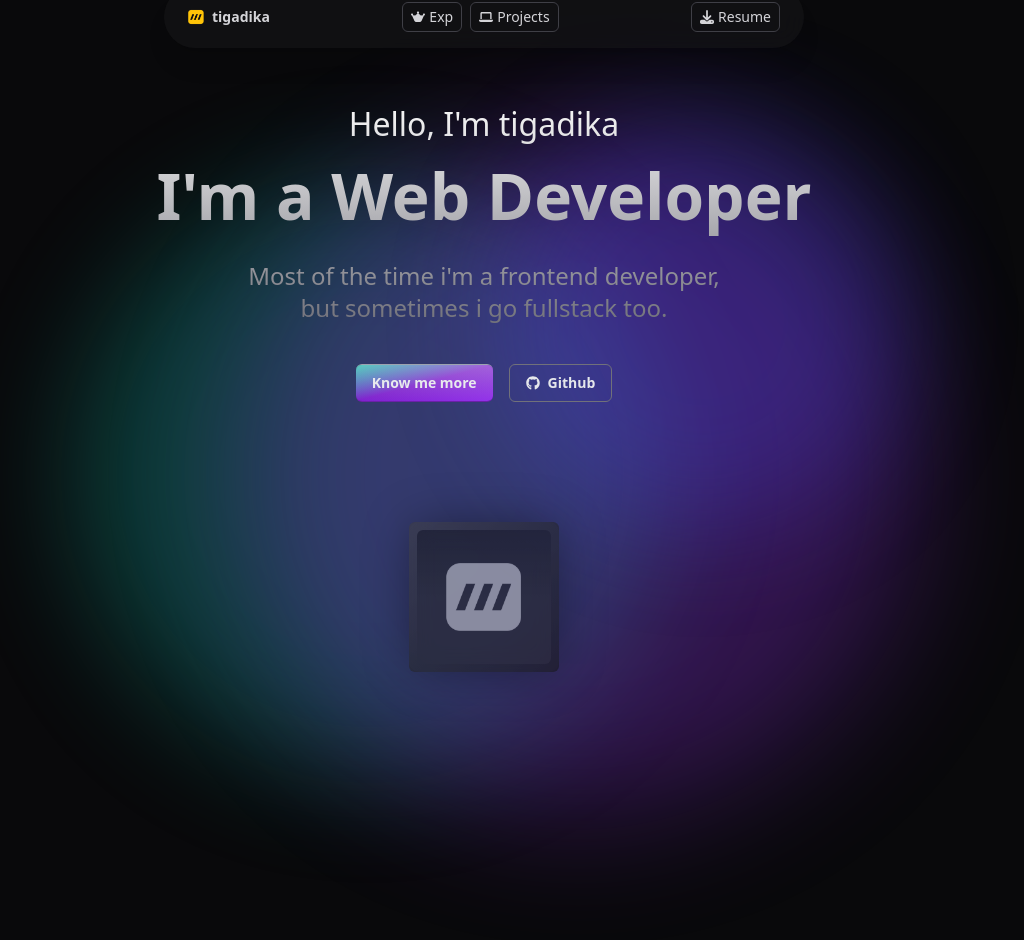
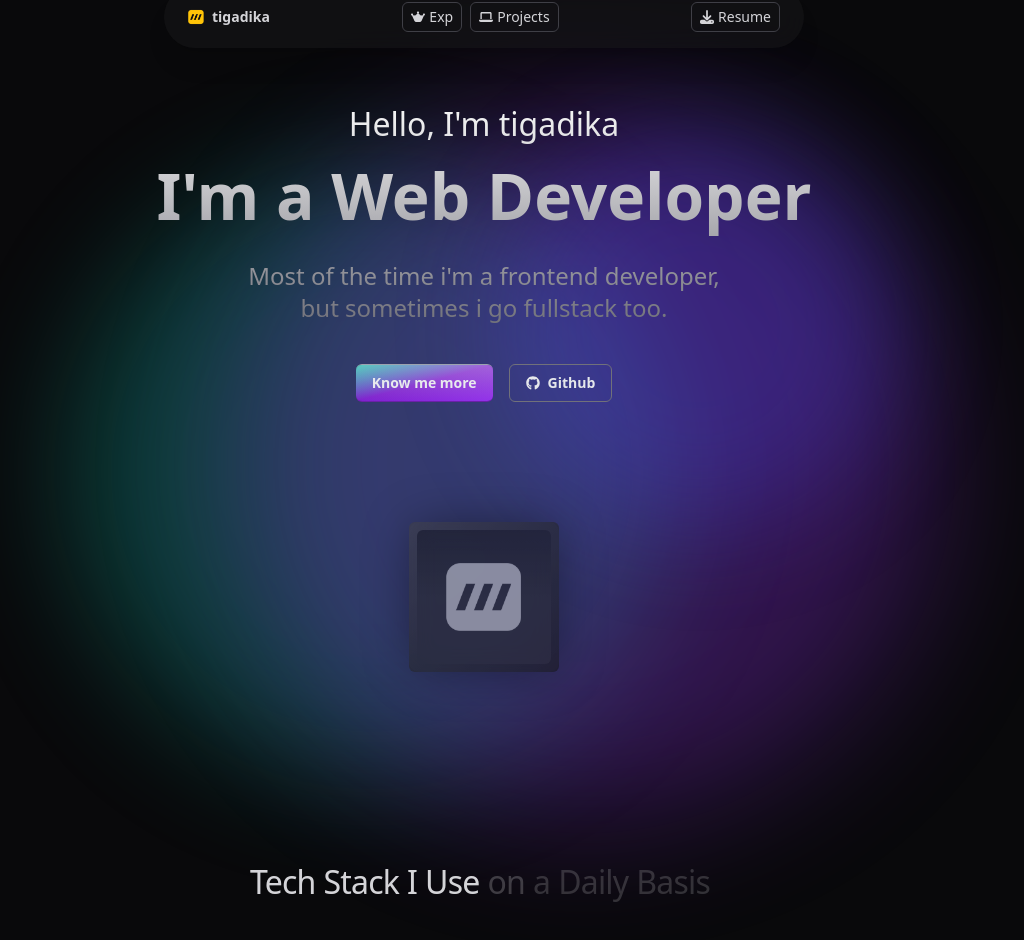
Before and after one commit to tigadika/tigadika-personal-portfolio, a React (Vite) app: page / in a window 1280 px wide. Shown: the part 54-994 px from the top of the page, without its empty margins (156-1180 px from the left). Before the commit the page ends 868 px from the top, so only its background shows below. Built offline with nearby package versions, Linux system fonts and the light colour scheme.

Commit message:
adding components header and navbar

```diff
--- a/src/App.tsx
+++ b/src/App.tsx
@@ -1,148 +1,72 @@
-import { motion, useMotionValue, useTransform } from "motion/react";
-import { FaDownload, FaGithub, FaLaptop, FaWebAwesome } from "react-icons/fa6";
+import Navbar from "./ui/Navbar";
+import Header from "./ui/Header";
+import { ReactNode, useRef } from "react";
+import { motion, MotionValue, useScroll, useTransform } from "motion/react";
 
 function App() {
-  const cardX = useMotionValue(0);
-  const cardY = useMotionValue(0);
-  const rotateX = useTransform(cardY, [-300, 300], [10, -10]); // Reversed values
-  const rotateY = useTransform(cardX, [-300, 300], [-10, 10]); // Reversed values
-  const cardRotateX = useTransform(cardY, [-500, 500], [20, -20]); // Adjusted rotation values
-  const cardRotateY = useTransform(cardX, [-500, 500], [-25, 25]); // Adjusted rotation values
-
-  const handleMouseMove = (event: any) => {
-    const offsetX = event.clientX - window.innerWidth / 2;
-    const offsetY = event.clientY - window.innerHeight / 2;
-
-    cardX.set(offsetX);
-    cardY.set(offsetY);
-  };
-
-  const handleMouseLeave = () => {
-    cardX.set(0);
-    cardY.set(0);
-  };
+  const container = useRef(null);
+  const { scrollYProgress } = useScroll({
+    target: container,
+    offset: ["start 0.9", "start 0.25"],
+  });
 
   return (
     <>
-      <div className="-translate-x-1/2 shadow-xl fixed bottom-10 left-1/2 z-40 flex w-auto items-center justify-between rounded-full bg-zinc-900/50 px-6 py-4 text-sm text-zinc-300 backdrop-blur-md md:bottom-auto md:top-10 md:w-2/4">
-        <div className="hidden items-center gap-2 md:flex">
-          <img src="/tigadika-logo.png" alt="" className="h-4" />
-          <h1 className="font-bold text-zinc-300">tigadika</h1>
+      <Navbar />
+      <Header />
+      <div className="h-screen">
+        <div className="flex flex-col items-center justify-start py-28">
+          <h2
+            ref={container}
+            className="z-30 text-[2rem] font-medium tracking-tight text-zinc-300"
+          >
+            {"Tech Stack I Use on a Daily Basis"
+              .split(" ")
+              .map((word, i, arr) => {
+                const start = i / arr.length;
+                const end = start + 1 / arr.length;
+                return (
+                  <Words
+                    key={i}
+                    progress={scrollYProgress}
+                    range={[start, end]}
+                  >
+                    {word}
+                  </Words>
+                );
+              })}
+          </h2>
+          {/* <div className="mask-transparent relative h-96 w-full bg-zinc-900 before:pointer-events-none before:absolute before:inset-0 before:bg-gradient-to-t before:from-purple-900 before:to-transparent">
+            test
+          </div> */}
+          <div className="mask-transparent bg-zinc-920 relative mt-10 h-96 w-full">
+            <div className="h-full">Your content goes here</div>
+          </div>
         </div>
-        <div className="flex items-center gap-2">
-          <a
-            href=""
-            className="rounded-md flex items-center gap-1 border border-zinc-700 px-2 py-1 hover:bg-zinc-600"
-          >
-            <FaWebAwesome />
-            Exp
-          </a>
-          <a
-            href=""
-            className="rounded-md flex items-center gap-1 border border-zinc-700 px-2 py-1 hover:bg-zinc-600"
-          >
-            <FaLaptop />
-            Projects
-          </a>
-        </div>
-        <a
-          href=""
-          className="rounded-md flex items-center gap-1 border border-zinc-700 px-2 py-1 hover:bg-zinc-600"
-        >
-          <FaDownload />
-          Resume
-        </a>
-      </div>
-      <div className="relative flex h-full w-full flex-col px-5 pt-20 lg:mx-auto lg:h-screen lg:w-5/6">
-        <div className="absolute right-[38%] top-[25%] h-[20rem] w-[20rem] animate-blob rounded-full bg-teal-500 opacity-30 blur-3xl filter ease-in-out md:right-[30%] md:h-[40rem] md:w-[40rem]"></div>
-        <div className="animation-delay-4000 absolute right-[50%] top-[28%] h-[20rem] w-[20rem] animate-blob rounded-full bg-purple-600 opacity-30 blur-3xl filter ease-in-out md:right-[12%] md:h-[40rem] md:w-[40rem]"></div>
-        <div className="animation-delay-2000 absolute right-[38%] top-[16%] h-[10rem] w-[10rem] animate-blob rounded-full bg-indigo-600 opacity-30 blur-3xl filter ease-in-out md:right-[6%] md:h-[30rem] md:w-[30rem]"></div>
-        <motion.div
-          style={{
-            perspective: 800,
-            display: "flex",
-            flexDirection: "column",
-            justifyContent: "center",
-            alignItems: "center",
-            height: "50rem",
-            width: "100%",
-          }}
-          onMouseMove={handleMouseMove}
-          onMouseLeave={handleMouseLeave}
-        >
-          <div className="z-40 flex w-full flex-col items-center gap-10 text-center">
-            <div className="bg-gradient-to-b from-zinc-50 to-zinc-500 bg-clip-text text-transparent">
-              <h2 className="font-medium text-[2rem]">Hello, I'm tigadika</h2>
-              <h3 className="font-semibold mt-[1rem] text-[4rem] leading-none">
-                I'm a Web Developer
-              </h3>
-              <p className="mt-[2rem] text-pretty text-2xl">
-                Most of the time i'm a frontend developer,
-                <br /> but sometimes i go fullstack too.
-              </p>
-            </div>
-            <div className="flex gap-4">
-              <button className="hover:-translate-y-1 rounded-md font-semibold group relative border-b border-t border-b-purple-800 border-t-gray-400 bg-gradient-to-br from-teal-500 via-purple-700 to-purple-600 px-4 py-2 text-sm text-gray-200 transition duration-500 ease-in-out">
-                <div className="rounded-md absolute left-0 top-0 h-full w-full bg-gradient-to-b from-zinc-50 to-transparent opacity-30 group-hover:opacity-40"></div>
-                Know me more
-              </button>
-              <a
-                href="https://github.com/tigadika"
-                target="_blank"
-                className="hover:-translate-y-1 rounded-md font-semibold flex items-center gap-2 border border-zinc-500 px-4 py-2 text-sm text-gray-200 transition duration-500 ease-in-out hover:border-zinc-400"
-              >
-                <FaGithub />
-                Github
-              </a>
-            </div>
-
-            {/* this div can be used as the 'dotted grid' */}
-            <motion.div
-              style={{
-                marginTop: "5rem",
-                width: "auto",
-                height: "auto",
-                transformStyle: "preserve-3d",
-                perspective: 800,
-                display: "flex",
-                justifyContent: "center",
-                alignItems: "center",
-                rotateX,
-                rotateY,
-              }}
-              transition={{ velocity: 0 }}
-            >
-              <motion.div
-                key="card"
-                style={{
-                  boxShadow: "0px 0px 50px -5px rgba(0,0,0,0.45)",
-                  borderRadius: 10,
-                  width: 150,
-                  height: 150,
-                  transformStyle: "preserve-3d",
-                  perspective: 800,
-                  rotateX: cardRotateX,
-                  rotateY: cardRotateY,
-                }}
-                transition={{ velocity: 0 }}
-              >
-                <div className="rounded-md relative h-full overflow-hidden bg-gradient-to-br from-zinc-700 via-zinc-800 to-zinc-900 p-2 opacity-60 backdrop-blur-md">
-                  <div className="animate-shine absolute h-[200px] w-[30px] -translate-x-[80px] -translate-y-[50px] rotate-[25deg] bg-gradient-to-b from-zinc-100 via-zinc-200 to-zinc-100 opacity-30 blur-xl"></div>
-                  <div className="rounded-md h-full w-full bg-gradient-to-b from-zinc-900 via-zinc-800 to-zinc-800 p-7">
-                    <img
-                      src="/tigadika-logo.png"
-                      alt=""
-                      className="grayscale"
-                    />
-                  </div>
-                </div>
-              </motion.div>
-            </motion.div>
-          </div>
-        </motion.div>
       </div>
     </>
   );
 }
 
 export default App;
+
+function Words({
+  children,
+  progress,
+  range,
+}: {
+  children: ReactNode;
+  progress: MotionValue<number>;
+  range: [number, number];
+}) {
+  const opacity = useTransform(progress, range, [0, 1]);
+
+  return (
+    <span className="relative mr-2 text-center">
+      <span className="absolute text-center opacity-20">{children}</span>
+      <motion.span className="text-center" style={{ opacity: opacity }}>
+        {children}
+      </motion.span>
+    </span>
+  );
+}
--- a/src/index.css
+++ b/src/index.css
@@ -8,6 +8,18 @@
   }
   .animation-delay-4000 {
     animation-delay: 5s;
+  }
+}
+
+@layer components {
+  .mask-transparent {
+    mask-image: linear-gradient(
+      180deg,
+      transparent 0%,
+      #ffffff 50px,
+      #ffffff calc(100% - 50px),
+      transparent 100%
+    );
   }
 }
 
--- a/src/ui/Header.tsx
+++ b/src/ui/Header.tsx
@@ -4,76 +4,118 @@ import NextSvg from "../assets/nextjs-fill-svgrepo-com.svg";
 import TsSvg from "../assets/typescript-official-svgrepo-com.svg";
 import Tailwind from "../assets/tailwind-svgrepo-com.svg";
 import { LuArrowDownRight } from "react-icons/lu";
+import { motion, useMotionValue, useTransform } from "motion/react";
+import { FaGithub } from "react-icons/fa6";
 
 export default function Header() {
+  const cardX = useMotionValue(0);
+  const cardY = useMotionValue(0);
+  const rotateX = useTransform(cardY, [-300, 300], [10, -10]); // Reversed values
+  const rotateY = useTransform(cardX, [-300, 300], [-10, 10]); // Reversed values
+  const cardRotateX = useTransform(cardY, [-500, 500], [20, -20]); // Adjusted rotation values
+  const cardRotateY = useTransform(cardX, [-500, 500], [-25, 25]); // Adjusted rotation values
+
+  const handleMouseMove = (event: any) => {
+    const offsetX = event.clientX - window.innerWidth / 2;
+    const offsetY = event.clientY - window.innerHeight / 2;
+
+    cardX.set(offsetX);
+    cardY.set(offsetY);
+  };
+
+  const handleMouseLeave = () => {
+    cardX.set(0);
+    cardY.set(0);
+  };
   return (
     <>
-      <div
-        id="header"
-        className="relative flex h-fit w-full flex-col px-5 pt-20 lg:mx-auto lg:h-screen lg:w-5/6 lg:flex-row"
+      <div className="relative flex h-full w-full flex-col px-5 pt-20 lg:mx-auto lg:h-screen lg:w-5/6">
+        <div className="absolute right-[38%] top-[25%] h-[20rem] w-[20rem] animate-blob rounded-full bg-teal-500 opacity-30 blur-3xl filter ease-in-out md:right-[30%] md:h-[40rem] md:w-[40rem]"></div>
+        <div className="animation-delay-4000 absolute right-[50%] top-[28%] h-[20rem] w-[20rem] animate-blob rounded-full bg-purple-600 opacity-30 blur-3xl filter ease-in-out md:right-[12%] md:h-[40rem] md:w-[40rem]"></div>
+        <div className="animation-delay-2000 absolute right-[38%] top-[16%] h-[10rem] w-[10rem] animate-blob rounded-full bg-indigo-600 opacity-30 blur-3xl filter ease-in-out md:right-[6%] md:h-[30rem] md:w-[30rem]"></div>
+        <motion.div
+          style={{
+            perspective: 800,
+            display: "flex",
+            flexDirection: "column",
+            justifyContent: "center",
+            alignItems: "center",
+            height: "50rem",
+            width: "100%",
+          }}
+          onMouseMove={handleMouseMove}
+          onMouseLeave={handleMouseLeave}
         >
-        <div className="absolute right-[30%] top-[25%] h-[40rem] w-[40rem] animate-blob rounded-full bg-purple-300 opacity-70 mix-blend-multiply blur-3xl filter ease-in-out"></div>
-        <div className="animation-delay-2000 absolute right-[6%] top-[16%] h-[30rem] w-[30rem] animate-blob rounded-full bg-blue-300 opacity-70 mix-blend-multiply blur-3xl filter ease-in-out"></div>
-        <div className="animation-delay-4000 absolute right-[12%] top-[28%] h-[40rem] w-[40rem] animate-blob rounded-full bg-pink-300 opacity-70 mix-blend-multiply blur-3xl filter ease-in-out"></div>
-        <div className="my-20 flex flex-col items-center justify-center gap-10 lg:my-0 lg:items-start">
-          <div className="space-y-3 text-center lg:text-start">
-            <img
-              src={AsteriskSvg}
-              alt=""
-              className="hidden h-16 w-16 lg:block"
-            />
-            <p className="font-mono text-lg lg:text-xl">
-              Hello, I'm <span style={{ fontWeight: 700 }}>Radhea</span>. I'm a
-            </p>
-            <h1 className="font-title text-5xl lg:text-[60px]">
-              Web developer
-            </h1>
-            <p className="font-mono text-lg lg:text-xl">
-              Mainly Front End Developer, sometimes go Full Stack.
-            </p>
-            <p className="font-mono text-lg lg:text-xl">
-              A former Javascript Instructor.
+          <div className="z-40 flex w-full flex-col items-center gap-10 text-center">
+            <div className="bg-gradient-to-b from-zinc-50 to-zinc-500 bg-clip-text text-transparent">
+              <h2 className="text-[2rem] font-medium">Hello, I'm tigadika</h2>
+              <h3 className="mt-[1rem] text-[4rem] font-semibold leading-none">
+                I'm a Web Developer
+              </h3>
+              <p className="mt-[2rem] text-pretty text-2xl">
+                Most of the time i'm a frontend developer,
+                <br /> but sometimes i go fullstack too.
               </p>
             </div>
+            <div className="flex gap-4">
+              <button className="group relative rounded-md border-b border-t border-b-purple-800 border-t-gray-400 bg-gradient-to-br from-teal-500 via-purple-700 to-purple-600 px-4 py-2 text-sm font-semibold text-gray-200 transition duration-500 ease-in-out hover:-translate-y-1">
+                <div className="absolute left-0 top-0 h-full w-full rounded-md bg-gradient-to-b from-zinc-50 to-transparent opacity-30 group-hover:opacity-40"></div>
+                Know me more
+              </button>
               <a
-            href="#project"
-            className={
-              "z-30 flex cursor-pointer items-center gap-3 rounded-base border-2 border-black bg-lime-300 px-6 py-2 font-mono shadow-light transition-all hover:translate-x-boxShadowX hover:translate-y-boxShadowY hover:shadow-none"
-            }
+                href="https://github.com/tigadika"
+                target="_blank"
+                className="flex items-center gap-2 rounded-md border border-zinc-500 px-4 py-2 text-sm font-semibold text-gray-200 transition duration-500 ease-in-out hover:-translate-y-1 hover:border-zinc-400"
               >
-            <p>Check My Work</p>
-            <LuArrowDownRight className="text-2xl" />
+                <FaGithub />
+                Github
               </a>
             </div>
-        <div className="relative flex w-full items-center justify-center py-10 lg:w-1/2 lg:py-0">
+
+            {/* this div can be used as the 'dotted grid' */}
+            <motion.div
+              style={{
+                marginTop: "5rem",
+                width: "auto",
+                height: "auto",
+                transformStyle: "preserve-3d",
+                perspective: 800,
+                display: "flex",
+                justifyContent: "center",
+                alignItems: "center",
+                rotateX,
+                rotateY,
+              }}
+              transition={{ velocity: 0 }}
+            >
+              <motion.div
+                key="card"
+                style={{
+                  boxShadow: "0px 0px 50px -5px rgba(0,0,0,0.45)",
+                  borderRadius: 10,
+                  width: 150,
+                  height: 150,
+                  transformStyle: "preserve-3d",
+                  perspective: 800,
+                  rotateX: cardRotateX,
+                  rotateY: cardRotateY,
+                }}
+                transition={{ velocity: 0 }}
+              >
+                <div className="relative h-full overflow-hidden rounded-md bg-gradient-to-br from-zinc-700 via-zinc-800 to-zinc-900 p-2 opacity-60 backdrop-blur-md">
+                  <div className="absolute h-[200px] w-[30px] -translate-x-[80px] -translate-y-[50px] rotate-[25deg] animate-shine bg-gradient-to-b from-zinc-100 via-zinc-200 to-zinc-100 opacity-30 blur-xl"></div>
+                  <div className="h-full w-full rounded-md bg-gradient-to-b from-zinc-900 via-zinc-800 to-zinc-800 p-7">
                     <img
-            src={ReactSvg}
+                      src="/tigadika-logo.png"
                       alt=""
-            className="animation-delay-4000 absolute right-[10%] z-30 w-24 animate-updown"
-          />
-          <img
-            src={NextSvg}
-            alt=""
-            className="animation-delay-2000 absolute right-[5%] top-[20%] z-30 w-24 animate-updown"
-          />
-          <img
-            src={TsSvg}
-            alt=""
-            className="animation-delay-4000 absolute left-[10%] top-[20%] z-30 w-24 animate-updown"
-          />
-          <img
-            src={Tailwind}
-            alt=""
-            className="animation-delay-2000 absolute bottom-[20%] left-[10%] z-30 w-24 animate-updown"
-          />
-          <div className="z-20 h-[30rem] w-[20rem] animate-updown overflow-hidden rounded-t-full border-4 border-black bg-rose-500">
-            <img
-              src="tigadika-photo.png"
-              alt="tigadika photo"
-              className="h-full object-cover"
+                      className="grayscale"
                     />
                   </div>
                 </div>
+              </motion.div>
+            </motion.div>
+          </div>
+        </motion.div>
       </div>
     </>
   );
--- a/tailwind.config.js
+++ b/tailwind.config.js
@@ -5,6 +5,9 @@ export default {
   content: ["./index.html", "./src/**/*.{js,ts,jsx,tsx}"],
   theme: {
     extend: {
+      colors: {
+        "zinc-920": "#141410",
+      },
       animation: {
         blob: "blob 7s infinite",
         updown: "updown 7s infinite",
```
Also changed, not shown: src/ui/Navbar.tsx (+25 -30 lines). Lines whose indentation alone changed are shown as unchanged.
